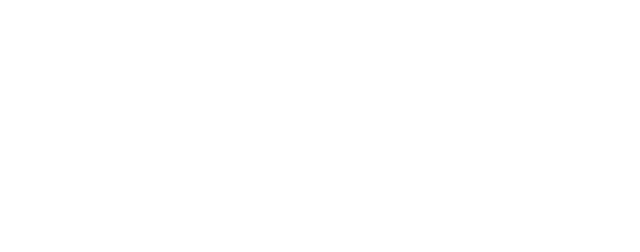
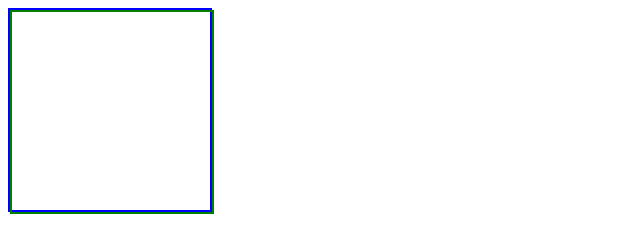
Before and after one commit to SamuelGillies/etch-a-sketch, a plain HTML site: page index.html in a window 1280 px wide. Shown: the whole page, without its empty margins (0-640 px from the left). Drawn offline with Linux system fonts and the light colour scheme.

Commit message:
cell appended to container

```diff
--- a/index.html
+++ b/index.html
@@ -5,11 +5,15 @@
     <meta http-equiv="X-UA-Compatible" content="IE=edge">
     <meta name="viewport" content="width=device-width, initial-scale=1.0">
     <link rel="stylesheet" href="/styles.css">
-    <script src="/scripts.js"></script>
+    <script defer type="text/javascript" src="scripts.js"></script>
     <title>Etch-a-Sketch</title>
 </head>
 
 <body>
+    <div id="container">
+
+    </div>
+
 
 </body>
 </html>
--- a/scripts.js
+++ b/scripts.js
@@ -0,0 +1,5 @@
+let container = document.getElementById('container');
+container.style.border = '2px solid blue';
+let cell = document.createElement('div');
+container.append(cell);
+cell.style.border = '2px solid green';
--- a/styles.css
+++ b/styles.css
@@ -0,0 +1,6 @@
+div {
+    height: 200px;
+    width: 200px;
+
+
+}
```
